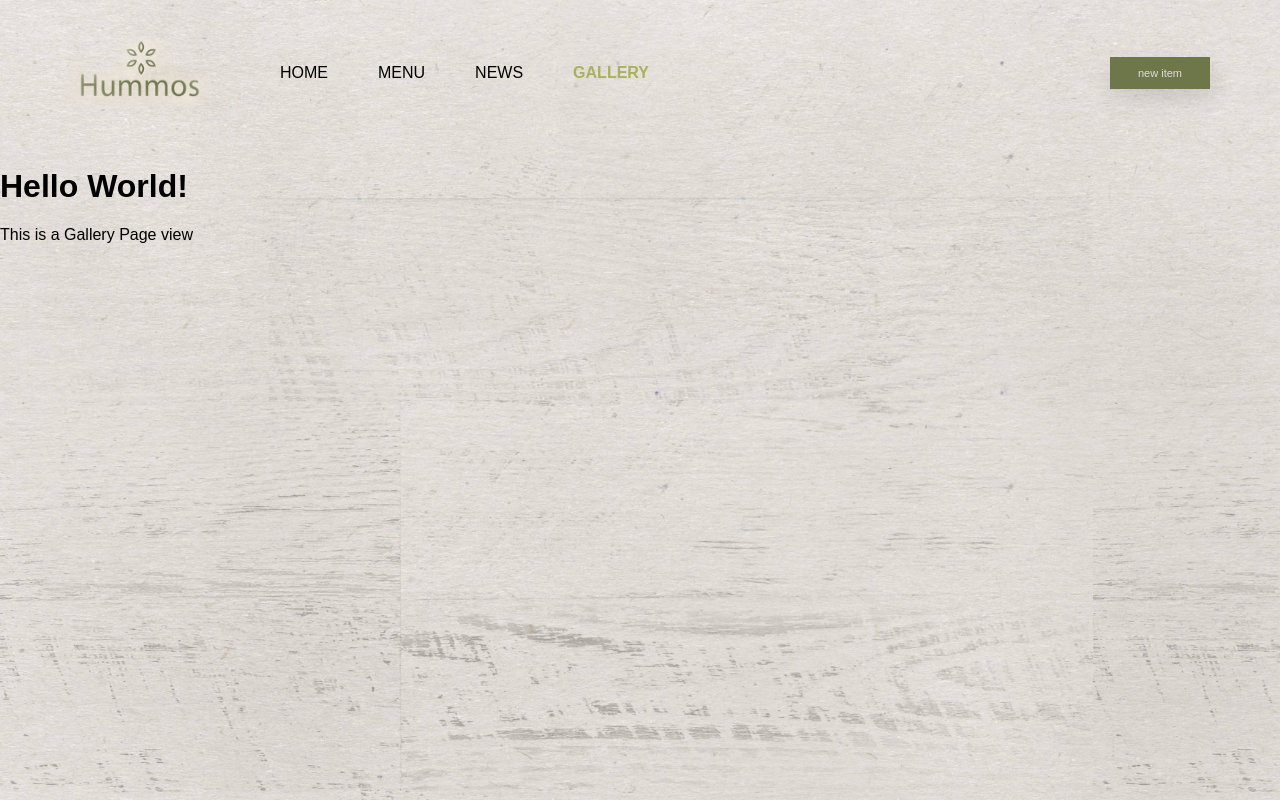
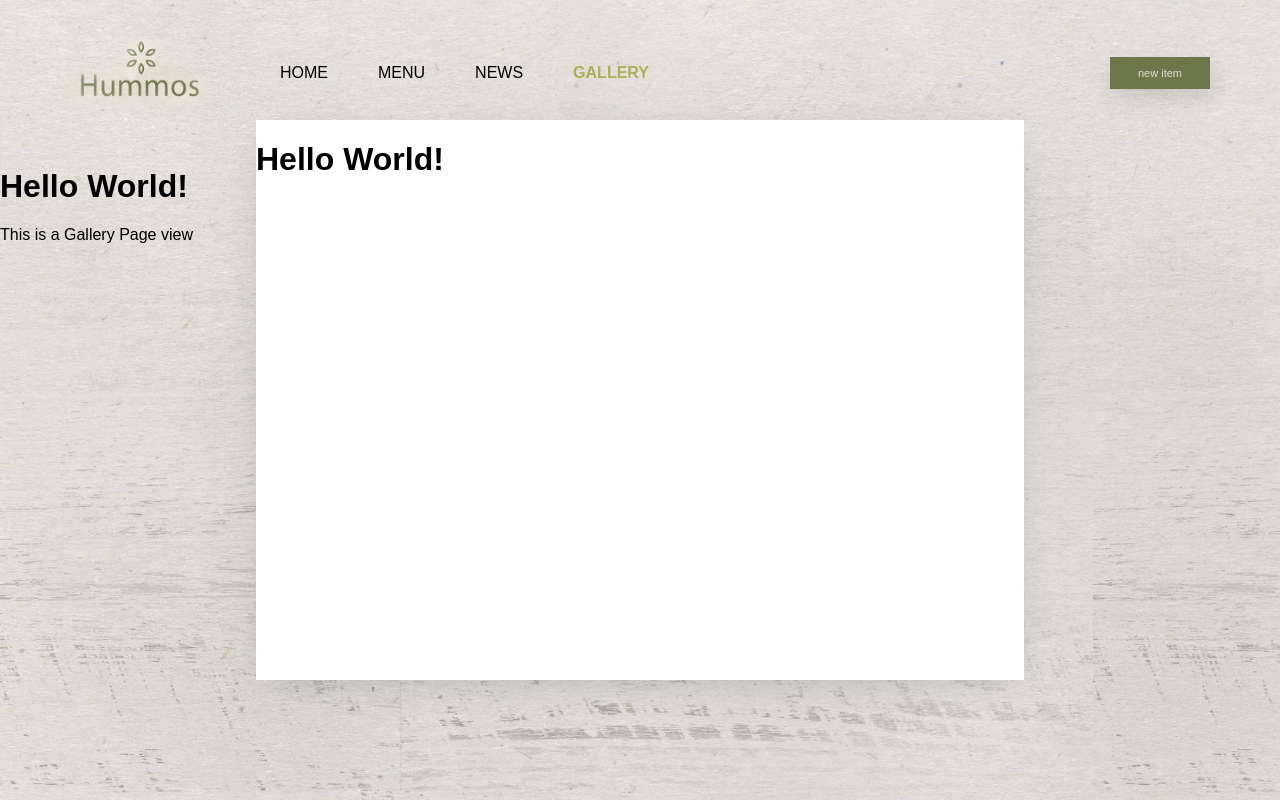
Before and after one commit to halahasz/React-Restaurant-App, a React (Create React App) app: page /gallery in a window 1280 px wide. Built offline with nearby package versions, Linux system fonts and the light colour scheme; a web font is replaced by a local one.

Commit message:
added Modal component

```diff
--- a/src/App.js
+++ b/src/App.js
@@ -6,6 +6,7 @@ import MenuPage from "./pages/MenuPage/MenuPage";
 import NewsPage from "./pages/NewsPage/NewsPage";
 import GalleryPage from "./pages/GalleryPage/GalleryPage";
 import Header from "./components/Header/Header";
+import Modal from "./components/Modal/Modal";
 
 const initialStateItems = [
   {
@@ -66,6 +67,7 @@ class App extends React.Component {
             <Route path="/news" component={NewsPage} />
             <Route path="/gallery" component={GalleryPage} />
           </Switch>
+          <Modal />
         </>
       </BrowserRouter>
     );
--- /dev/null
+++ b/src/components/Modal/Modal.js
@@ -0,0 +1,10 @@
+import React from "react";
+import styles from "./Modal.module.scss";
+
+const Modal = () => (
+  <div className={styles.wrapper}>
+    <h1>Hello World!</h1>
+  </div>
+);
+
+export default Modal;
--- /dev/null
+++ b/src/components/Modal/Modal.module.scss
@@ -0,0 +1,12 @@
+.wrapper {
+  position: fixed;
+  top: 50%;
+  transform: translateY(-50%);
+  right: 0;
+  left: 0;
+  margin: 0 auto;
+  width: 60vw;
+  height: 70vh;
+  background-color: #fff;
+  box-shadow: 0 10px 40px -15px rgba(#818181, .5);
+}
```
